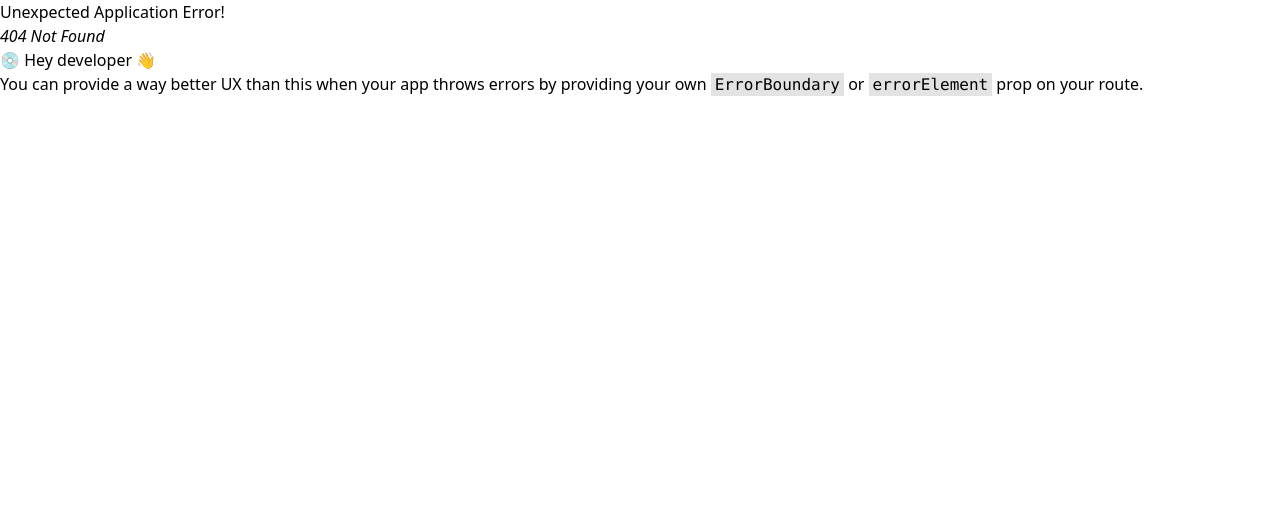
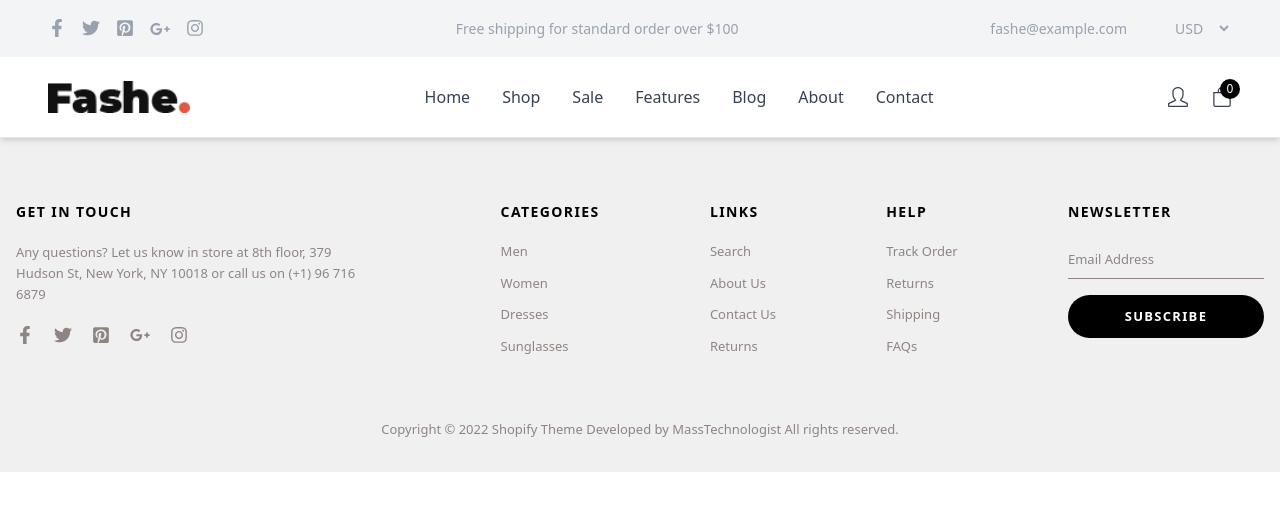
Before and after one commit to Aymen-zhr/Aymen_Zouhari_Final_Project_React, a React (Vite) app in the folder final project react/: page /sale in a window 1280 px wide. Before the commit this address had no page. Shown: the top 510 px of the page. Built offline with nearby package versions, Linux system fonts and the light colour scheme.

Commit message:
feat: added a sale page

```diff
--- a/final project react/src/components/Header/Navbar.jsx
+++ b/final project react/src/components/Header/Navbar.jsx
@@ -26,7 +26,7 @@ const Navbar = () => {
                     Shop
                     <span className="absolute bottom-0 left-0 w-0 h-0.5 bg-orange-500 group-hover:w-full transition-all duration-300"></span>
                 </Link>
-                <a href="#" className="text-gray-700 font-medium relative group hover:text-orange-500 transition-colors">Sale<span className="absolute bottom-0 left-0 w-0 h-0.5 bg-orange-500 group-hover:w-full transition-all duration-300"></span></a>
+                <a href="/sale" className="text-gray-700 font-medium relative group hover:text-orange-500 transition-colors">Sale<span className="absolute bottom-0 left-0 w-0 h-0.5 bg-orange-500 group-hover:w-full transition-all duration-300"></span></a>
                 <a href="#" className="text-gray-700 font-medium relative group hover:text-orange-500 transition-colors">Features<span className="absolute bottom-0 left-0 w-0 h-0.5 bg-orange-500 group-hover:w-full transition-all duration-300"></span></a>
                 <a href="#" className="text-gray-700 font-medium relative group hover:text-orange-500 transition-colors">Blog<span className="absolute bottom-0 left-0 w-0 h-0.5 bg-orange-500 group-hover:w-full transition-all duration-300"></span></a>
                 <a href="#" className="text-gray-700 font-medium relative group hover:text-orange-500 transition-colors">About<span className="absolute bottom-0 left-0 w-0 h-0.5 bg-orange-500 group-hover:w-full transition-all duration-300"></span></a>
--- a/final project react/src/main.jsx
+++ b/final project react/src/main.jsx
@@ -5,6 +5,7 @@ import { createBrowserRouter, RouterProvider } from 'react-router-dom'
 import Index from './pages/home/index'
 import Shop from './pages/shop/index'
 import Contact from './pages/contact/index'
+import Sale from './pages/sale'
 
 const router = createBrowserRouter([
   {
@@ -19,6 +20,10 @@ const router = createBrowserRouter([
     path: '/contact',
     element: <Contact />
   },
+  {
+    path: '/sale',
+    element: <Sale />
+  }
 ])
 
 createRoot(document.getElementById('root')).render(
--- /dev/null
+++ b/final project react/src/pages/sale/index.jsx
@@ -0,0 +1,17 @@
+import React from 'react';
+import TopBar from '../../components/Header/TopBar';
+import Navbar from '../../components/Header/Navbar';
+import Footer from '../../components/Footer/Footer';
+
+const Sale = () => {
+    return (
+        <div>
+            <TopBar />
+            <Navbar />
+
+            <Footer />
+        </div>
+    );
+};
+
+export default Sale;
```
